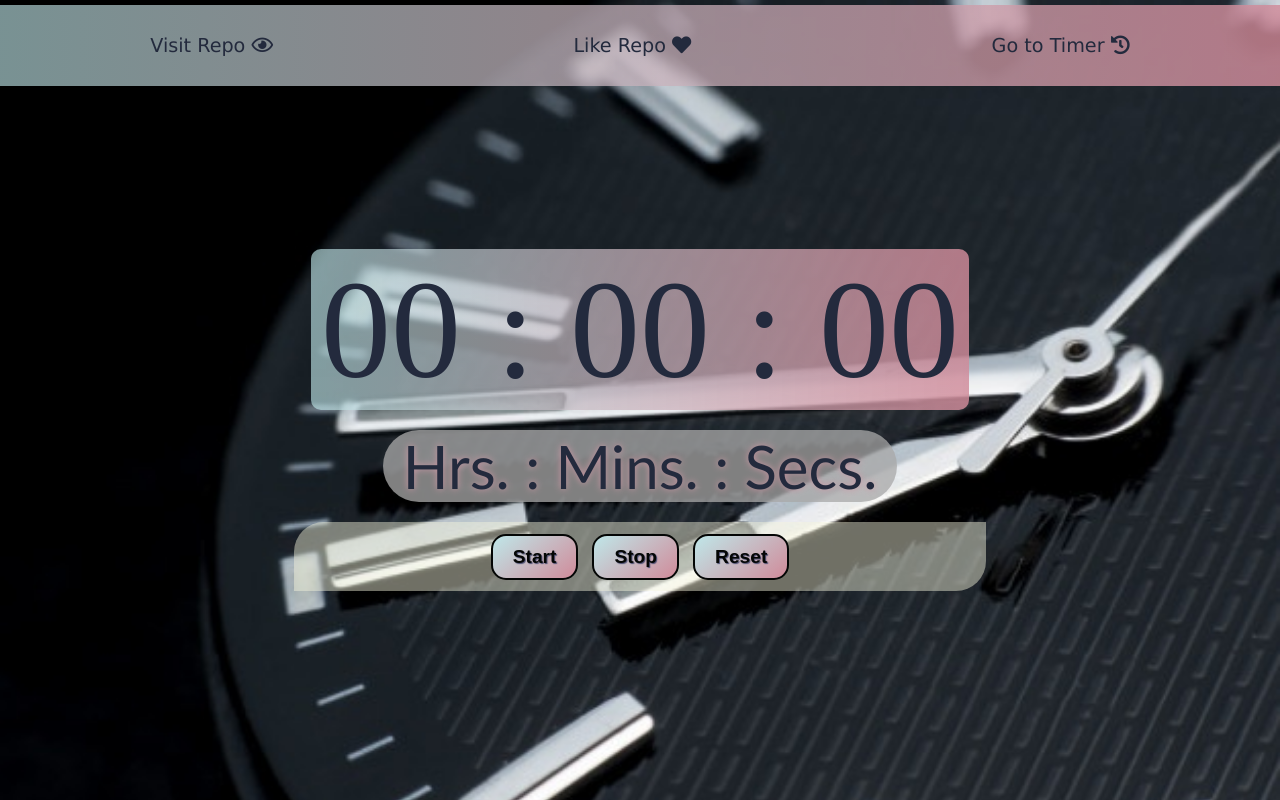
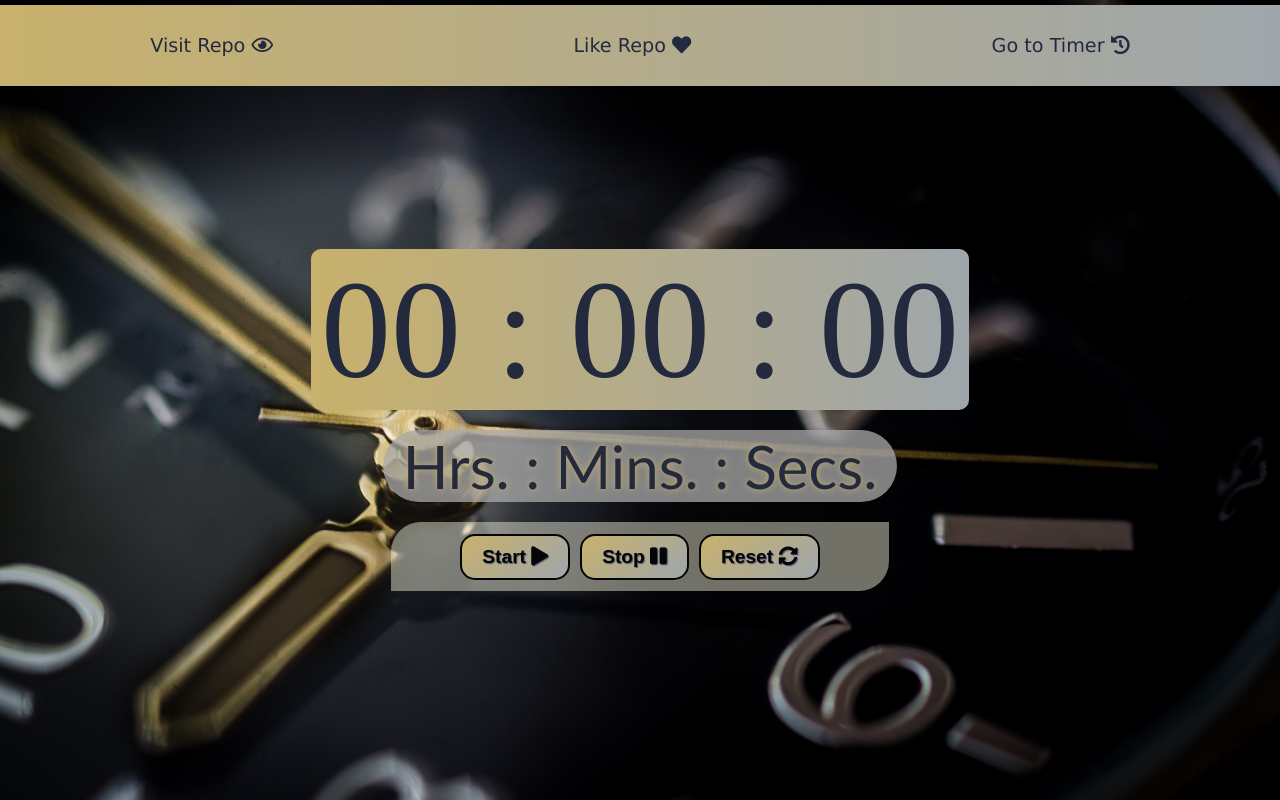
Before and after one commit to somia-ansari/stopwatch, a plain HTML site: page index.html in a window 1280 px wide. Drawn offline with Linux system fonts and the light colour scheme.

Commit message:
look updated

```diff
--- a/index.html
+++ b/index.html
@@ -7,7 +7,7 @@
     <meta http-equiv="X-UA-Compatible" content="ie=edge">
     <link rel="stylesheet" href="https://use.fontawesome.com/releases/v5.8.2/css/all.css" integrity="sha384-oS3vJWv+0UjzBfQzYUhtDYW+Pj2yciDJxpsK1OYPAYjqT085Qq/1cq5FLXAZQ7Ay" crossorigin="anonymous">
 
-    <link rel="shortcut icon" href="images/icon.png" type="image/x-icon">
+    <link rel="shortcut icon" href="images/icon-g.png" type="image/x-icon">
     <link rel="stylesheet" href="style.css">
     <title>StopWatch</title>
 </head>
@@ -35,16 +35,21 @@
     <div id="time">
         <p>00 : 00 : 00</p>
         <span>Hrs. : Mins. : Secs.</span>
-        <img src="images/timerun.gif" alt="timerun">
 
     </div>
 
     <div id="controls">
-        <button onclick="start()" click()>Start</button>
-        <button onclick="stop()">Stop</button>
-        <button onclick="reset()">Reset</button>
-
+        <button onclick="start()" click()>Start
+                <i class="fas fa-play"></i>
+        </button>
+        <button onclick="stop()">Stop
+                <i class="fas fa-pause"></i>
+        </button>
+        <button onclick="reset()">Reset
+                <i class="fas fa-sync-alt"></i>
+        </button>
     </div>
+    <img src="images/timerun.gif" alt="timerun">
 
     <script src="script.js"></script>
 </body>
--- a/style.css
+++ b/style.css
@@ -8,19 +8,13 @@ body {
     flex-wrap: wrap;
     background-attachment: fixed;
     margin: 0;
-}
-
-#controls {
-    background-color: #f5f5dc75;
-    width: max-content;
-    padding: 0.5% 15%;
-    border-radius: 30px 0px;
+    width: 100%;
 }
 
 #controls button {
     border: 2px solid #040605;
     border-radius: 15px;
-    background-image: linear-gradient(500deg, #bfe7e9, #d08b9a);
+    background-image: linear-gradient(500deg, #c8b16c, #9fa6ab);
     color: #040605;
     font-weight: 700;
     text-shadow: 1px 1px 1px #4a4d70;
@@ -39,7 +33,7 @@ span {
 
 p {
     color: #232a3d;
-    background-image: linear-gradient(to right, #bfe7e9a1, #d08b9ad4);
+    background-image: linear-gradient(to right, #c8b16c, #9fa6ab);
     padding: 0 10px;
     border-radius: 10px;
     margin: 0;
@@ -55,7 +49,7 @@ p {
 }
 
 nav {
-    background-image: linear-gradient(to right, #bfe7e9a1, #d08b9ad4);
+    background-image: linear-gradient(to right, #c8b16c, #9fa6ab);
     margin: 0;
     padding: 0;
     width: 100%;
@@ -82,11 +76,27 @@ a {
     text-decoration: none;
 }
 
+#controls {
+    background-color: #f5f5dc75;
+    width: max-content;
+    padding: 0.5% 5%;
+    display: flex;
+    border-radius: 30px 0px;
+}
+
 nav ul li:hover {
-    background-color: #8cb9c6c7;
-    color: rgb(93, 54, 109);
+    background-color: #232a3d;
+    color: #c8b16c;
+    text-shadow: 0 0 2px rgb(203, 203, 235);
     transition: 0.5s;
-    text-shadow: 0 0 2px rgb(203, 203, 235);
+}
+
+#controls button:hover {
+    background-image: none;
+    transition: 0.5s;
+    color: #c8b16c;
+    background-color: #232a3d;
+    text-shadow: none;
 }
 
 nav ul li:hover i {
@@ -103,9 +113,10 @@ img {
 
 @media only screen and (min-width: 600px) {
     body {
-        background-image: url(images/dec.jpg);
+        background-image: url(images/clock.jpg);
         align-items: center;
         justify-content: center;
+        background-position: cover;
     }
     p {
         font-size: 3.5em;
@@ -113,7 +124,7 @@ img {
     span {
         font-size: 1.5em;
         color: #232a3d;
-        text-shadow: 0px 0px 7px #ce97a5;
+        text-shadow: 0px 0px 7px #c8b16c;
         background-color: #a9a9a9c2;
         border-radius: 45px;
         padding: 0 20px;
```
Also changed, not shown: images/art-time.jpg (added), images/clock-two.jpg (added), images/clock.jpg (added), images/download.jpg (added), images/icon-g.png (added), images/icon.png (added).
